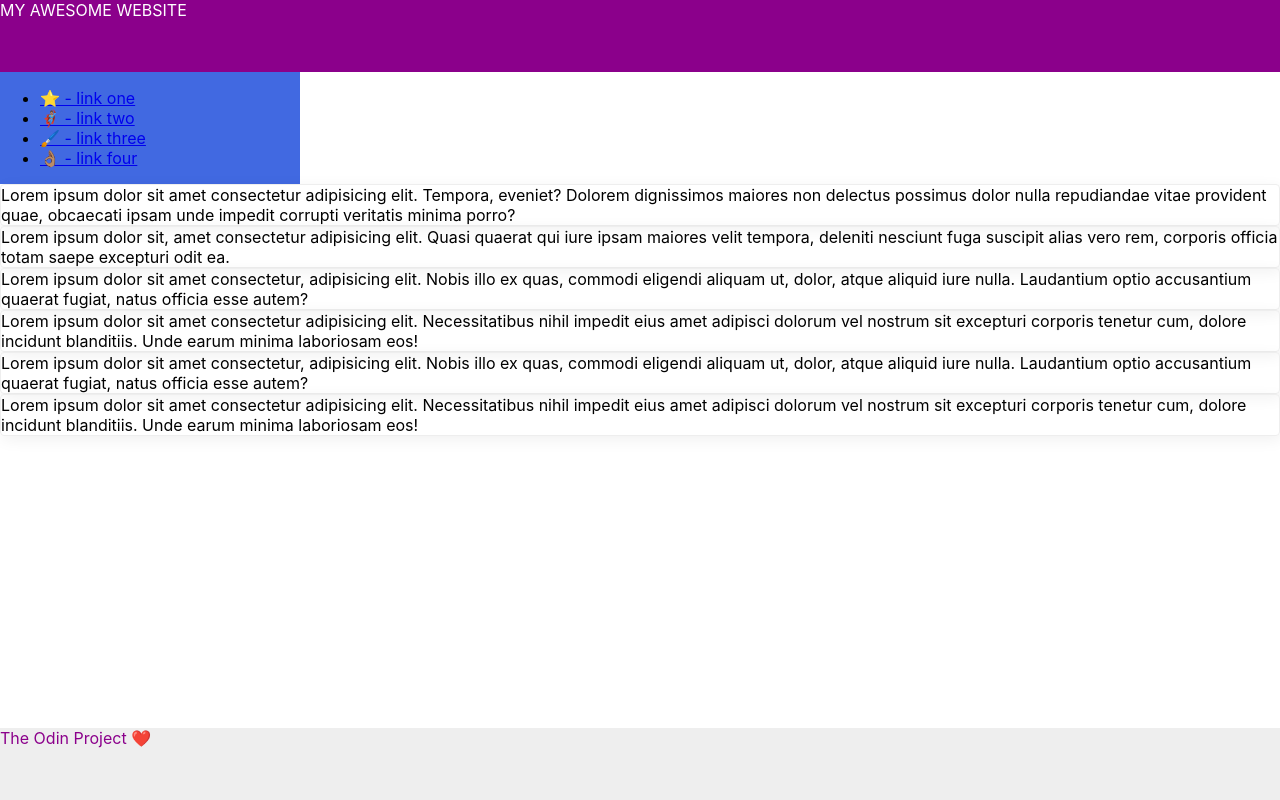
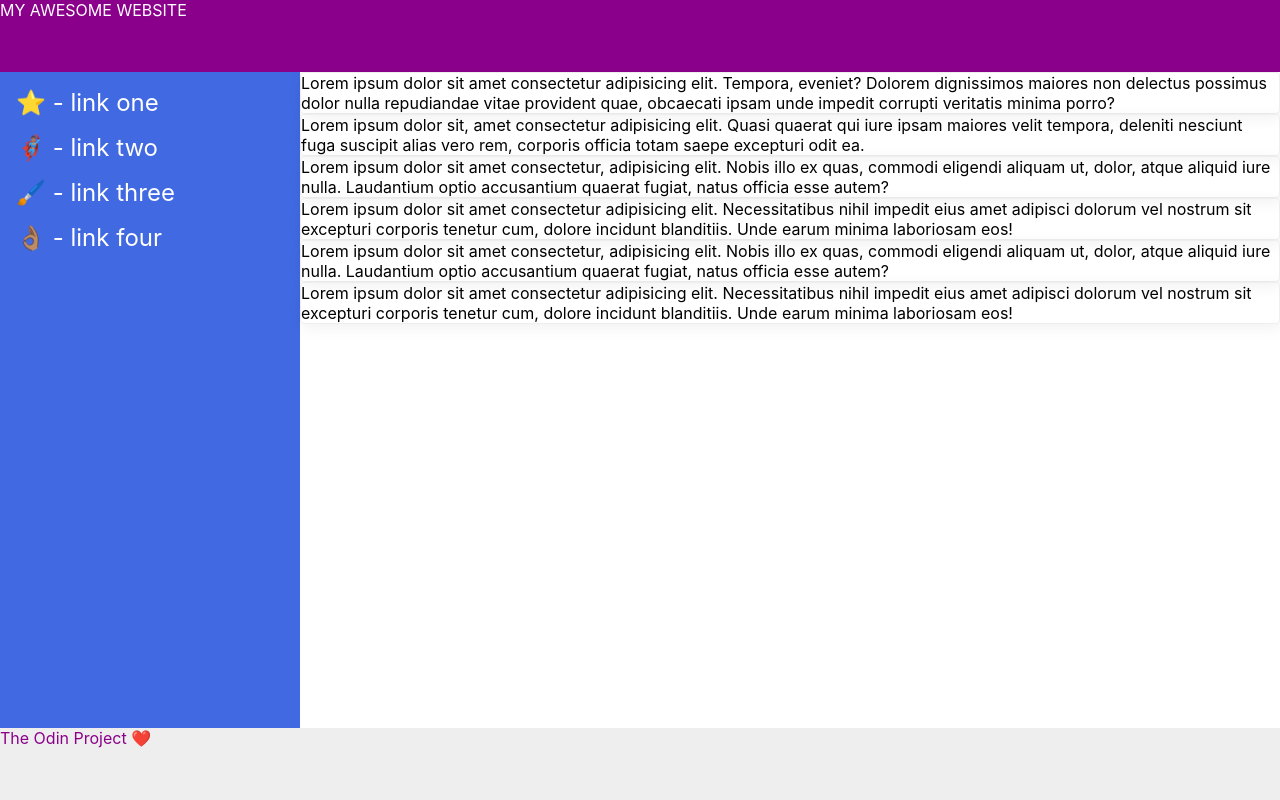
Before and after one commit to adex-badr18/odin-css-exercises, a plain HTML site: page flex/07-flex-layout-2/index.html in a window 1280 px wide. Drawn offline with Linux system fonts and the light colour scheme.

Commit message:
Add style to main div and sidebar

```diff
--- a/flex/07-flex-layout-2/index.html
+++ b/flex/07-flex-layout-2/index.html
@@ -14,6 +14,7 @@
     MY AWESOME WEBSITE
   </div>
 
+  <div class="main">
     <div class="sidebar">
       <ul>
         <li><a href="#">⭐ - link one</a></li>
@@ -26,7 +27,8 @@
     <div class="content">
       <div class="card">
         Lorem ipsum dolor sit amet consectetur adipisicing elit. Tempora, eveniet? Dolorem dignissimos
-      maiores non delectus possimus dolor nulla repudiandae vitae provident quae, obcaecati ipsam unde impedit corrupti
+        maiores non delectus possimus dolor nulla repudiandae vitae provident quae, obcaecati ipsam unde impedit
+        corrupti
         veritatis minima porro?
       </div>
 
@@ -59,6 +61,7 @@
         laboriosam eos!
       </div>
     </div>
+  </div>
 
   <div class="footer">
     The Odin Project ❤️
--- a/flex/07-flex-layout-2/style.css
+++ b/flex/07-flex-layout-2/style.css
@@ -13,8 +13,9 @@ body {
   color: white;
 }
 
-.content {
+.main {
   flex: 1;
+  display: flex;
 }
 
 .footer {
@@ -27,6 +28,23 @@ body {
   width: 300px;
   background: royalblue;
   box-sizing: border-box;
+  flex: 1 0 300px;
+  padding: 16px;
+}
+
+.sidebar ul {
+  list-style: none;
+  padding: 0;
+  margin: 0;
+  display: flex;
+  flex-direction: column;
+  gap: 16px;
+}
+
+.sidebar ul li a {
+  font-size: 24px;
+  color: #ffffff;
+  text-decoration: none;
 }
 
 .card {
```
Lines whose indentation alone changed are shown as unchanged.
